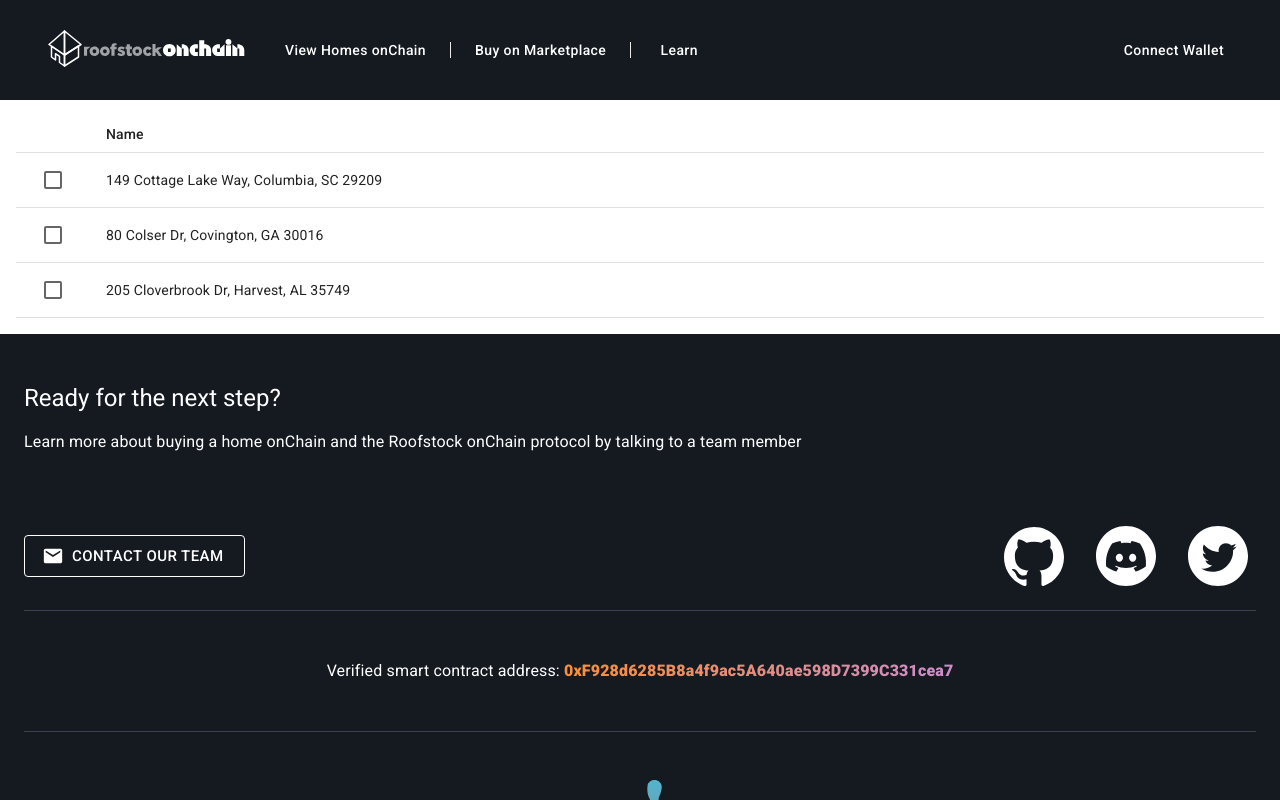
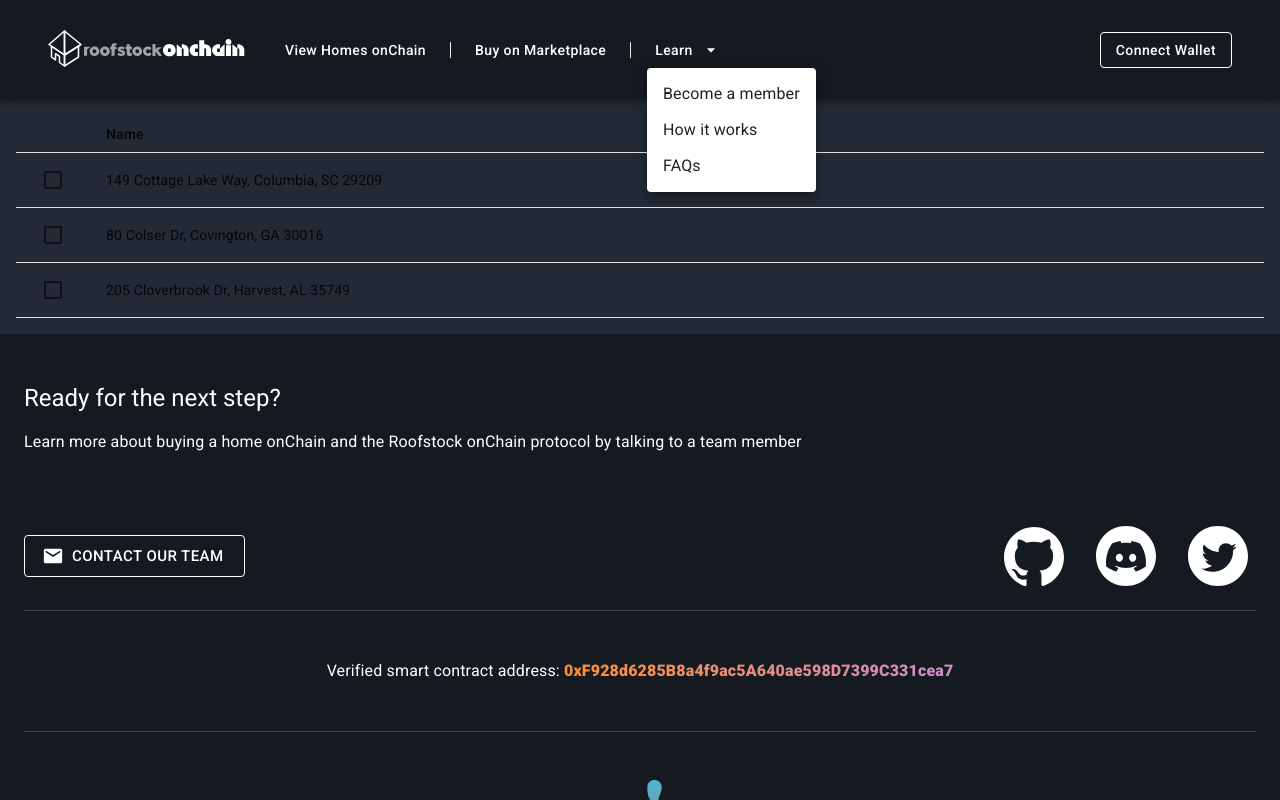
Before and after one commit to RoofstockOnChain/roc-client, a React (Create React App) app: page /admin in a window 1280 px wide. Both pictures are taken after a click on the button "Learn". Shown: the top 800 px of the page. Built offline with nearby package versions, Linux system fonts and the light colour scheme.

Commit message:
Refine Top Bar

```diff
--- a/src/App.tsx
+++ b/src/App.tsx
@@ -14,7 +14,7 @@
   return (
     <>
       <TopBar />
-      <Box padding={2} bgcolor="#fff">
+      <Box padding={2}>
         <Routes>
           <Route index element={<Home />} />
           <Route path="properties" element={<List />} />
--- a/src/components/PropertyCard.tsx
+++ b/src/components/PropertyCard.tsx
@@ -1,6 +1,17 @@
 import { FC } from 'react';
-import { Card, CardContent, CardMedia, Link, Typography } from '@mui/material';
+import {
+  Card,
+  CardContent,
+  CardMedia,
+  Link,
+  styled,
+  Typography,
+} from '@mui/material';
 import { Property } from '../models/Property';
+
+const StyledCard = styled(Card)`
+  height: 100%;
+`;
 
 interface PropertyCardProps {
   property: Property;
@@ -9,7 +20,7 @@
 export const PropertyCard: FC<PropertyCardProps> = ({ property }) => {
   return (
     <Link href={`/properties/${property.contractAddress}/${property.token}`}>
-      <Card>
+      <StyledCard>
         <CardMedia
           component="img"
           image={property.imageUrl}
@@ -19,7 +30,7 @@
         <CardContent>
           <Typography>{property.name}</Typography>
         </CardContent>
-      </Card>
+      </StyledCard>
     </Link>
   );
 };
--- a/src/config.ts
+++ b/src/config.ts
@@ -1,9 +1,13 @@
 export const config: RocClientConfig = {
   verifiedSmartContract: process.env.REACT_APP_VERIFIED_SMART_CONTRACT!,
   marketplaceUrl: process.env.REACT_APP_MARKETPLACE_URL!,
+  faqsUrl: process.env.REACT_APP_FAQS_URL!,
+  howItWorksUrl: process.env.REACT_APP_HOW_IT_WORKS_URL!,
 };
 
 type RocClientConfig = {
   verifiedSmartContract: string;
   marketplaceUrl: string;
+  faqsUrl: string;
+  howItWorksUrl: string;
 };
--- a/src/layout/TopBar.tsx
+++ b/src/layout/TopBar.tsx
@@ -1,4 +1,4 @@
-import React from 'react';
+import React, { useState } from 'react';
 import {
   AppBar,
   Box,
@@ -6,11 +6,14 @@
   Container,
   Divider,
   Link,
+  Menu,
+  MenuItem,
   Stack,
   styled,
   Toolbar,
 } from '@mui/material';
 import { config } from '../config';
+import ArrowDropDownIcon from '@mui/icons-material/ArrowDropDown';
 
 const StyledAppBar = styled(AppBar)`
   background-color: #151920;
@@ -23,12 +26,16 @@
 `;
 
 const StyledButton = styled(Button)`
+  border-color: #fff !important;
   color: #fff;
   text-transform: none;
   white-space: nowrap;
 `;
 
 export const TopBar = () => {
+  const { howItWorksUrl, faqsUrl } = config;
+  const [anchorEl, setAnchorEl] = useState<HTMLElement | null>();
+  const open = Boolean(anchorEl);
   const { marketplaceUrl } = config;
 
   return (
@@ -60,10 +67,30 @@
             <StyledButton href={marketplaceUrl}>
               Buy on Marketplace
             </StyledButton>
-            <StyledButton>Learn</StyledButton>
+            <StyledButton
+              endIcon={<ArrowDropDownIcon />}
+              onClick={(event) => setAnchorEl(event.currentTarget)}
+            >
+              Learn
+            </StyledButton>
           </Stack>
+          <Menu
+            anchorEl={anchorEl}
+            open={open}
+            onClose={() => setAnchorEl(null)}
+          >
+            <MenuItem component={Link} href="/mint">
+              Become a member
+            </MenuItem>
+            <MenuItem component="a" href={howItWorksUrl}>
+              How it works
+            </MenuItem>
+            <MenuItem component="a" href={faqsUrl}>
+              FAQs
+            </MenuItem>
+          </Menu>
           <Box textAlign="end" width="100%">
-            <StyledButton>Connect Wallet</StyledButton>
+            <StyledButton variant="outlined">Connect Wallet</StyledButton>
           </Box>
         </Toolbar>
       </Container>
```
Also changed, not shown: 1 other file (tests, documents, lock files or other folders).
